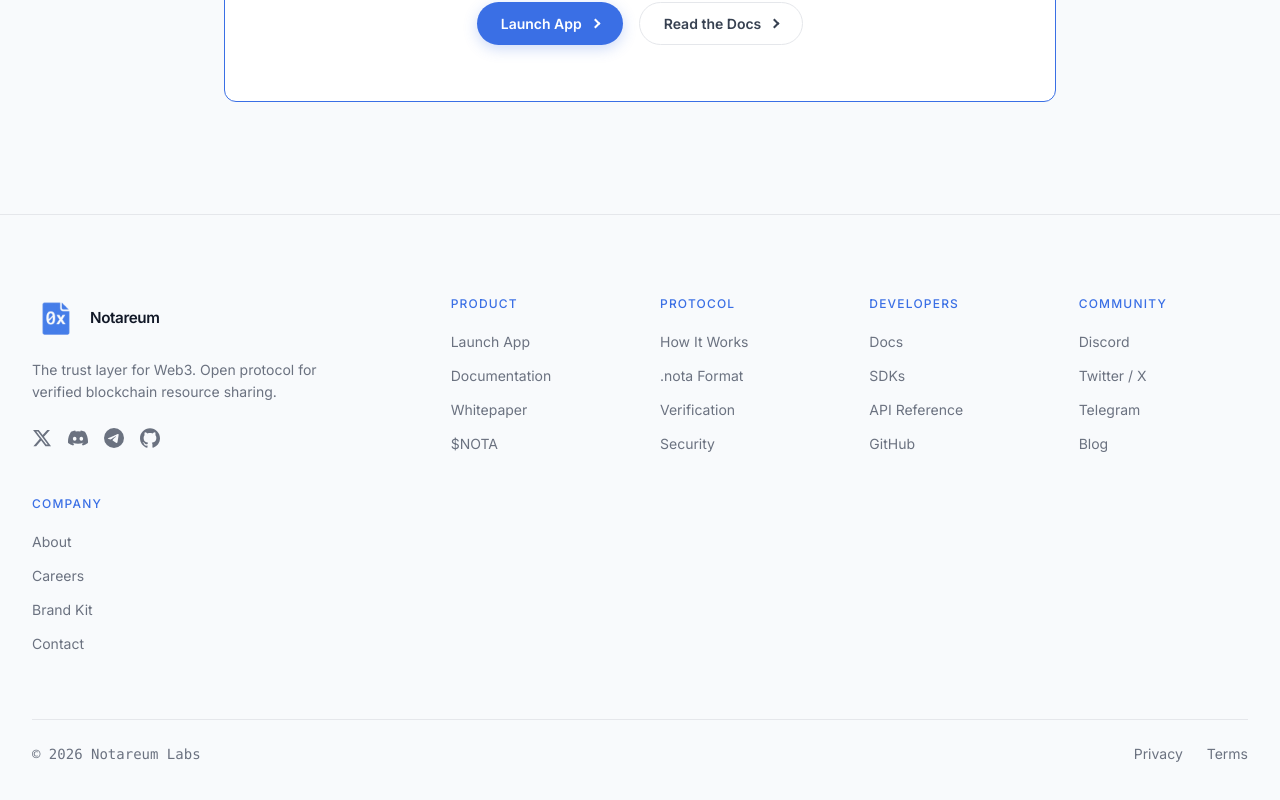
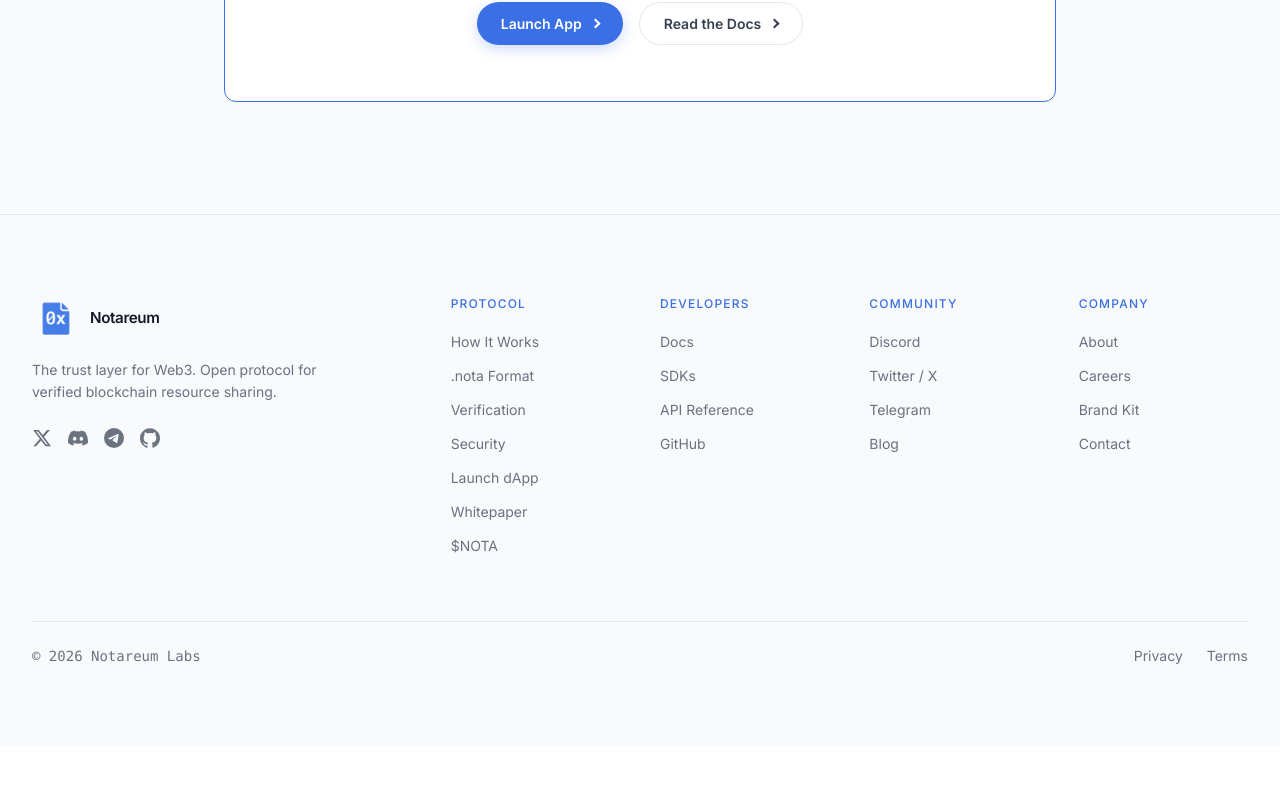
Before and after one commit to notareum/website, a Next.js app: page / in a window 1280 px wide. Shown: the part 11088-11888 px from the top of the page. After the commit the page ends 11834 px from the top, so only its background shows below. Built offline with nearby package versions, Linux system fonts and the light colour scheme.

Commit message:
feat(footer): reorganize footer links by moving Product links to Protocol section

```diff
--- a/src/components/Footer.tsx
+++ b/src/components/Footer.tsx
@@ -4,17 +4,14 @@
 import Link from 'next/link';
 
 const footerLinks = {
-  Product: [
-    { label: 'Launch App', href: 'https://app.notareum.com', target: '_blank' },
-    { label: 'Documentation', href: 'https://docs.notareum.com', target: '_blank' },
-    { label: 'Whitepaper', href: '/whitepaper' },
-    { label: '$NOTA', href: '/token' },
-  ],
   Protocol: [
     { label: 'How It Works', href: '/protocol#how-it-works' },
     { label: '.nota Format', href: '/protocol#file-format' },
     { label: 'Verification', href: '/protocol#verification' },
     { label: 'Security', href: '/protocol#security' },
+    { label: 'Launch dApp', href: 'https://app.notareum.com', target: '_blank' },
+    { label: 'Whitepaper', href: '/whitepaper' },
+    { label: '$NOTA', href: '/token' },
   ],
   Developers: [
     { label: 'Docs', href: 'https://docs.notareum.com', target: '_blank' },
```
